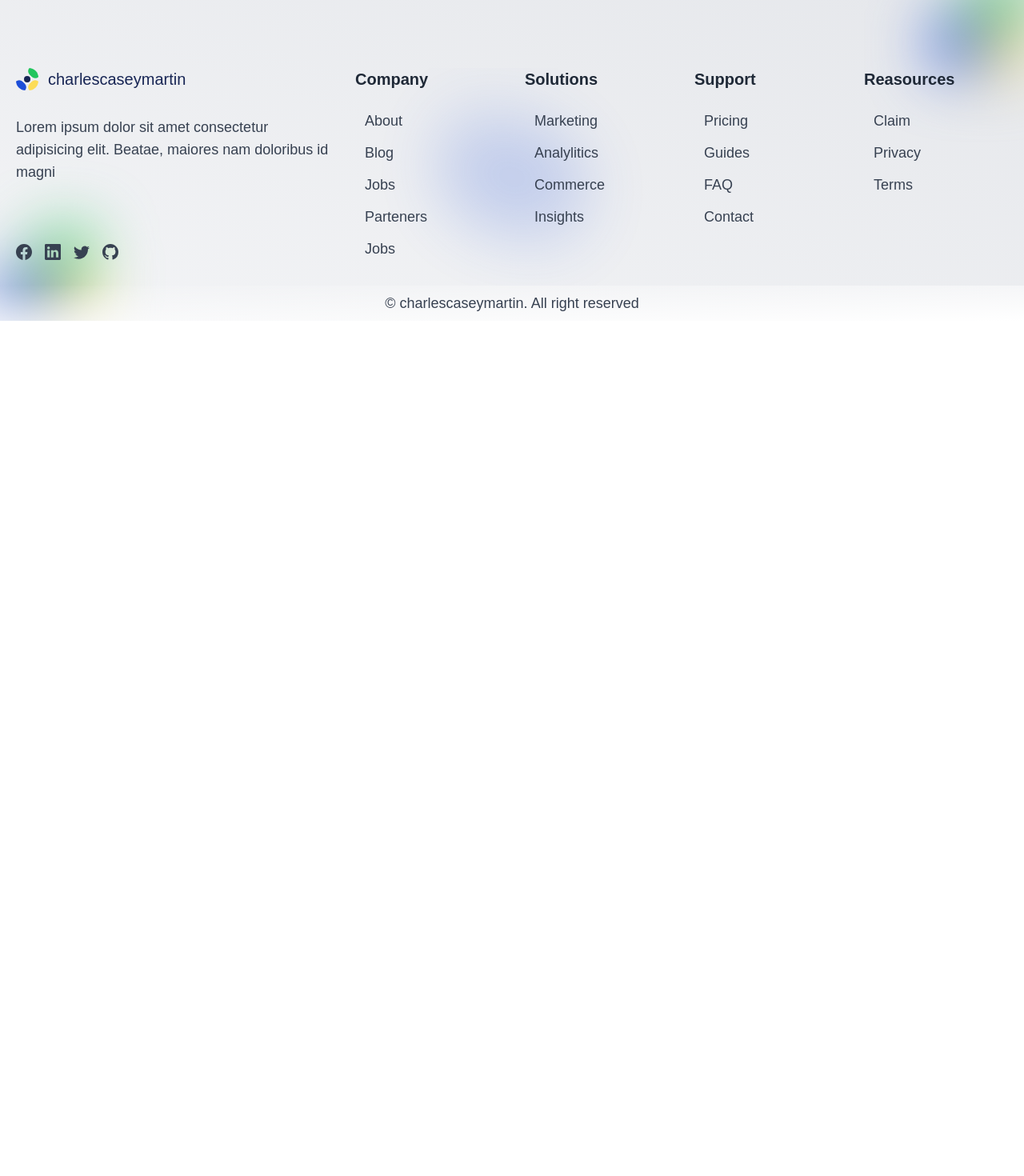
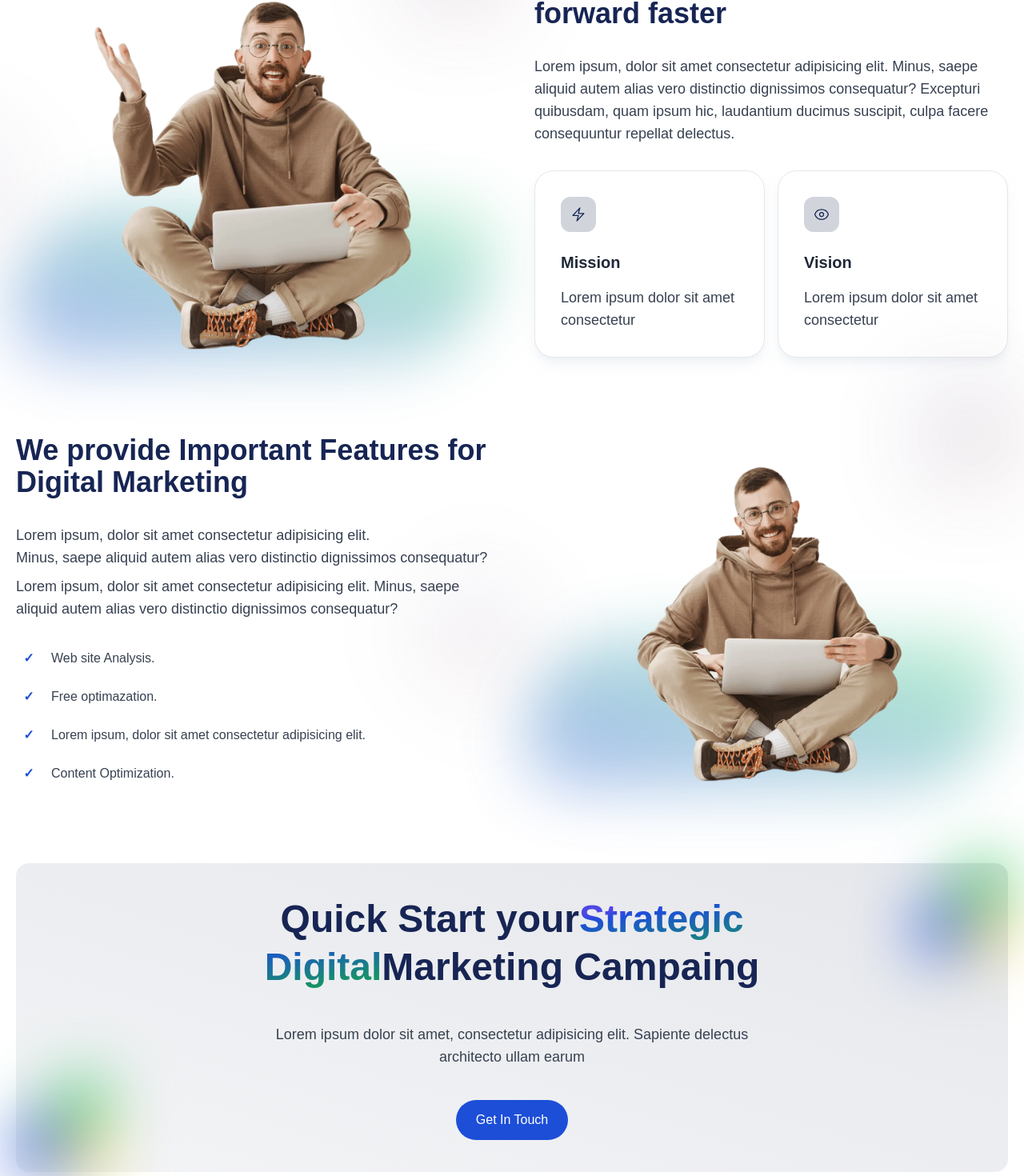
Before and after one commit to charlescaseymartin/charlescaseymartin.github.io, a Next.js app: page / in a window 1280 px wide. Shown: the part 1250-2720 px from the top of the page at 80% size. Before the commit the page ends 1651 px from the top, so only its background shows below. Built offline with nearby package versions, Linux system fonts and the light colour scheme.

Commit message:
added cta section

```diff
--- a/app/page.tsx
+++ b/app/page.tsx
@@ -1,6 +1,9 @@
 import { Metadata } from 'next';
 import Hero from '@/components/sections/home/hero';
 import Services from '@/components/sections/home/services';
+import About from '@/components/sections/home/about';
+import Features from '@/components/sections/home/features';
+import CTA from '@/components/sections/home/cta';
 
 export const metadata: Metadata = {
   title: 'Home | Charles-Casey Martin Web Solutions',
@@ -12,6 +15,9 @@ export default function Home() {
     <main>
       <Hero />
       <Services />
+      <About />
+      <Features />
+      <CTA />
     </main>
   )
 }
--- /dev/null
+++ b/components/cards/info.tsx
@@ -0,0 +1,30 @@
+'use client';
+
+import { useContext } from 'react';
+import { AppThemeContext } from '@/app/context/themeContext';
+import Paragraph from '../shared/paragraph';
+
+
+type InfoCardType = {
+  title: string;
+  description: string;
+  children: JSX.Element | JSX.Element[] | string;
+}
+
+export default function Info({ title, description, children }: InfoCardType) {
+  const themeContext = useContext(AppThemeContext);
+  const isDarkMode = themeContext && themeContext.isDarkMode;
+  return (
+    <div className='p-5 sm:p-6 lg:p-8 rounded-3xl border border-box-border bg-box-bg shadow-lg shadow-box-shadow relative overflow-hidden'>
+      <div className={`rounded-xl ${isDarkMode ? 'bg-gray-950' : 'bg-gray-300'} p-3 text-heading-1 w-max relative`}>
+        {children}
+      </div>
+      <h2 className='md:text-xl font-semibold text-heading-2 mt-6 mb-4'>
+        {title}
+      </h2>
+      <Paragraph>
+        {description}
+      </Paragraph>
+    </div>
+  )
+}
--- a/components/elements/navbar.tsx
+++ b/components/elements/navbar.tsx
@@ -114,7 +114,7 @@ export default function Navbar() {
             </ul>
 
             <div className='lg:min-w-max flex items-center sm:w-max w-full pb-6 lg:pb-0 border-b border-box-bg lg:border-0 px-6 lg:px-0'>
-              <BtnLink text='Get in Contact' href='/contact' className='flex justify-center w-full sm:w-max' variant={BtnLinkVariant.primary} />
+              <BtnLink text='Contact Me' href='/contact' className='flex justify-center w-full sm:w-max' variant={BtnLinkVariant.primary} />
             </div>
           </div>
 
--- /dev/null
+++ b/components/sections/home/about.tsx
@@ -0,0 +1,50 @@
+import Info from '@/components/cards/info';
+import Container from '@/components/shared/container';
+import Paragraph from '@/components/shared/paragraph';
+import Title from '@/components/shared/title';
+
+
+export default function About() {
+  return (
+    <section id='about-us'>
+      <Container className='flex flex-col midmd:flex-row gap-10 lg:gap-12'>
+        <div className='max-w-md mx-auto midmd:max-w-none lg:mx-0  lg:pr-10 xl:pr-2 flex-1 flex w-11/12 midmd:w-5/12 lg:w-1/2 midmd:h-auto'>
+          <div className='w-full h-80 sm:h-96 midmd:h-full relative'>
+            <div className='absolute rotate-45 -left-5 md:-left-10 lg:-left-20 xl:-left-24 p-1 top-1/2 w-16 h-16 bg-gradient-to-br from-primary to-orange-400 blur-3xl opacity-50'></div>
+            <div className='absolute  p-1 -top-4 md:-top-10 right-0 w-20 h-20 bg-gradient-to-br from-primary to-orange-400 rounded-full blur-3xl opacity-60'></div>
+            <span className='absolute w-full aspect-[16/5] -skew-x-12 rounded-full bg-gradient-to-tr from-primary to-green-400 opacity-40 blur-2xl left-0 bottom-0'></span>
+            <img src={'/images/dev-with-c-1.webp'} alt='banner image' width='1240' height='1385' className=' w-auto left-1/2 -translate-x-1/2 absolute bottom-0 max-h-full' />
+          </div>
+        </div>
+
+        <div className='flex-1 flex midmd:w-7/12 lg:w-1/2 flex-col'>
+          <Title>
+            We help drive your business forward faster
+          </Title>
+          <Paragraph className='mt-8'>
+            Lorem ipsum, dolor sit amet consectetur adipisicing elit. Minus, saepe aliquid autem alias vero distinctio dignissimos consequatur? Excepturi quibusdam, quam ipsum hic, laudantium ducimus suscipit, culpa facere consequuntur repellat delectus.
+          </Paragraph>
+
+          <div className='pt-8 grid grid-cols-2 items-center gap-4 max-w-3xl md:max-w-[none]'>
+            <Info description='Lorem ipsum dolor sit amet consectetur' title='Mission'>
+              <span slot='icon'>
+                <svg xmlns='http://www.w3.org/2000/svg' width='30' fill='none' viewBox='0 0 24 24' strokeWidth='1.5' stroke='currentColor' className='w-4 h-4 sm:w-5 sm:h-5'>
+                  <path strokeLinecap='round' strokeLinejoin='round' d='M3.75 13.5l10.5-11.25L12 10.5h8.25L9.75 21.75 12 13.5H3.75z' />
+                </svg>
+              </span>
+            </Info>
+
+            <Info description='Lorem ipsum dolor sit amet consectetur' title='Vision'>
+              <span slot='icon'>
+                <svg xmlns='http://www.w3.org/2000/svg' width='30' fill='none' viewBox='0 0 24 24' strokeWidth='1.5' stroke='currentColor' className='w-4 h-4 sm:w-5 sm:h-5'>
+                  <path strokeLinecap='round' strokeLinejoin='round' d='M2.036 12.322a1.012 1.012 0 010-.639C3.423 7.51 7.36 4.5 12 4.5c4.638 0 8.573 3.007 9.963 7.178.07.207.07.431 0 .639C20.577 16.49 16.64 19.5 12 19.5c-4.638 0-8.573-3.007-9.963-7.178z' />
+                  <path strokeLinecap='round' strokeLinejoin='round' d='M15 12a3 3 0 11-6 0 3 3 0 016 0z' />
+                </svg>
+              </span>
+            </Info>
+          </div>
+        </div>
+      </Container>
+    </section>
+  )
+}
--- /dev/null
+++ b/components/sections/home/cta.tsx
@@ -0,0 +1,61 @@
+'use client';
+
+import { useContext } from 'react';
+import { AppThemeContext } from '@/app/context/themeContext';
+import Button, { ButtonVariants } from '@/components/shared/button';
+import Container from '@/components/shared/container';
+import Paragraph from '@/components/shared/paragraph';
+
+
+export default function CTA() {
+  const themeContext = useContext(AppThemeContext);
+  const isDarkMode = themeContext && themeContext.isDarkMode;
+  const darkModeToggle = isDarkMode ? 'from-gray-900' : 'from-gray-100 to-gray-200';
+
+  return (
+    <section id='cta' className='pb-20'>
+      <Container>
+        <div className={`w-full relative py-8 md:py-10 px-6 md:px-8 rounded-2xl bg-gradient-to-tr ${darkModeToggle}`}>
+          <div className='absolute right-0 top-0 h-full w-full flex justify-end'>
+            <div className='w-28 h-28 overflow-hidden flex rounded-xl relative blur-2xl'>
+              <span className='absolute w-16 h-16 -top-1 -right-1 bg-green-500 rounded-md rotate-45'></span>
+              <span className='absolute w-16 h-16 -bottom-1 -right-1 bg-[#FCDC58] rounded-md rotate-45'></span>
+              <span className='absolute w-16 h-16 -bottom-1 -left-1 bg-primary rounded-md rotate-45'></span>
+            </div>
+          </div>
+
+          <div className='absolute left-0 bottom-0 h-full w-full flex items-end'>
+            <div className='w-28 h-28 overflow-hidden flex rounded-xl relative blur-2xl'>
+              <span className='absolute w-16 h-16 -top-1 -right-1 bg-green-500 rounded-md rotate-45'></span>
+              <span className='absolute w-16 h-16 -bottom-1 -right-1 bg-[#FCDC58] rounded-md rotate-45'></span>
+              <span className='absolute w-16 h-16 -bottom-1 -left-1 bg-primary rounded-md rotate-45'></span>
+            </div>
+          </div>
+
+          <div className='mx-auto text-center max-w-xl md:max-w-2xl relative'>
+            <h1 className='text-3xl/tight sm:text-4xl/tight md:text-5xl/tight font-bold text-heading-1'>
+              Quick Start your
+              <span className='text-transparent bg-clip-text bg-gradient-to-br from-indigo-600 from-20% via-primary via-30% to-green-600'>
+                Strategic Digital
+              </span>
+              Marketing Campaing
+            </h1>
+
+            <Paragraph className={'pt-10'}>
+              Lorem ipsum dolor sit amet, consectetur adipisicing elit. Sapiente
+              delectus architecto ullam earum
+            </Paragraph>
+
+            <div className='mx-auto max-w-md sm:max-w-xl pt-10'>
+              <Button variant={ButtonVariants.primary}>
+                <span className='text-white relative z-[5]'>
+                  Get In Touch
+                </span>
+              </Button>
+            </div>
+          </div>
+        </div>
+      </Container>
+    </section>
+  )
+}
--- /dev/null
+++ b/components/sections/home/features.tsx
@@ -0,0 +1,53 @@
+import Checkmark from '@/components/shared/checkmark';
+import Container from '@/components/shared/container';
+import Paragraph from '@/components/shared/paragraph';
+import Title from '@/components/shared/title';
+
+
+const features = [
+  'Web site Analysis.',
+  'Free optimazation.',
+  'Lorem ipsum, dolor sit amet consectetur adipisicing elit.',
+  'Content Optimization.'
+];
+
+export default function Features() {
+  return (
+    <section id='features' className='my-24'>
+      <Container className='flex flex-col midmd:flex-row gap-10 lg:gap-12'>
+        <div className='flex-1 flex midmd:w-7/12 lg:w-1/2 flex-col'>
+          <Title>
+            We provide Important Features for Digital Marketing
+          </Title>
+          <Paragraph className='mt-8'>
+            Lorem ipsum, dolor sit amet consectetur adipisicing elit.
+            <br />
+            Minus, saepe aliquid autem alias vero distinctio dignissimos consequatur?
+          </Paragraph>
+          <Paragraph className='mt-2'>
+            Lorem ipsum, dolor sit amet consectetur adipisicing elit. Minus, saepe aliquid autem alias vero distinctio dignissimos consequatur?
+          </Paragraph>
+
+          <ul className='mt-8 space-y-4 text-heading-3 font-medium'>
+            {features.map((feature, idx) => (
+              <li key={`${idx}-${feature}`}>
+                <Checkmark />
+                {feature}
+              </li>
+            ))}
+          </ul>
+        </div>
+
+        <div className='max-w-md mx-auto midmd:max-w-none lg:mx-0  lg:pr-10 xl:pr-2 flex-1 flex w-11/12 midmd:w-5/12 lg:w-1/2 midmd:h-auto'>
+          <div className='w-full h-80 sm:h-96 midmd:h-full relative'>
+            <div className='absolute rotate-45 -left-5 md:-left-10 lg:-left-20 xl:-left-24 p-1 top-1/2 w-16 h-16 bg-gradient-to-br from-primary to-orange-400 blur-3xl opacity-50'></div>
+            <div className='absolute  p-1 -top-4 md:-top-10 right-0 w-20 h-20 bg-gradient-to-br from-primary to-orange-400 rounded-full blur-3xl opacity-60'></div>
+
+            <span className='absolute w-full aspect-[16/5] -skew-x-12 rounded-full bg-gradient-to-tr from-primary to-green-400 opacity-40 blur-2xl left-0 bottom-0'></span>
+            <img src={'/images/dev-with-c.webp'} alt='banner image' width='1240' height='1385' className=' w-auto left-1/2 -translate-x-1/2 absolute bottom-0 max-h-full' />
+          </div>
+        </div>
+      </Container>
+    </section>
+  )
+}
--- a/components/sections/home/hero.tsx
+++ b/components/sections/home/hero.tsx
@@ -38,7 +38,7 @@ export default function Hero() {
                 <input type='email' name='email' id='email-user' placeholder='johndoe@gmail.com' className='w-full py-3 outline-none bg-transparent' />
                 <Button variant={ButtonVariants.primary} className={'min-w-max text-white'}>
                   <span className='hidden sm:flex relative z-[5]'>
-                    Get Started
+                    Contact Me
                   </span>
                   <span className='flex sm:hidden relative z-[5]'>
                     <svg xmlns='http://www.w3.org/2000/svg' fill='none' viewBox='0 0 24 24' strokeWidth='1.5' stroke='currentColor' className='w-5 h-5'>
--- a/components/shared/button.tsx
+++ b/components/shared/button.tsx
@@ -7,7 +7,7 @@ export enum ButtonVariants {
 type ButtonType = {
   children: JSX.Element | JSX.Element[];
   variant: ButtonVariants;
-  className: string;
+  className?: string;
 }
 
 export default function Button({ children, variant, className }: ButtonType) {
--- /dev/null
+++ b/components/shared/checkmark.tsx
@@ -0,0 +1,7 @@
+export default function Checkmark() {
+  return (
+    <span className='font-bold bg-box-bg rounded-full w-8 h-8 mr-3 text-primary inline-flex justify-center items-center'>
+      &#10003;
+    </span>
+  )
+}
--- a/components/shared/paragraph.tsx
+++ b/components/shared/paragraph.tsx
@@ -1,6 +1,6 @@
 
 type ParagraphType = {
-  children: JSX.Element | JSX.Element[] | string;
+  children: JSX.Element | JSX.Element[] | string | (JSX.Element | string)[];
   className?: string;
 }
 
```
